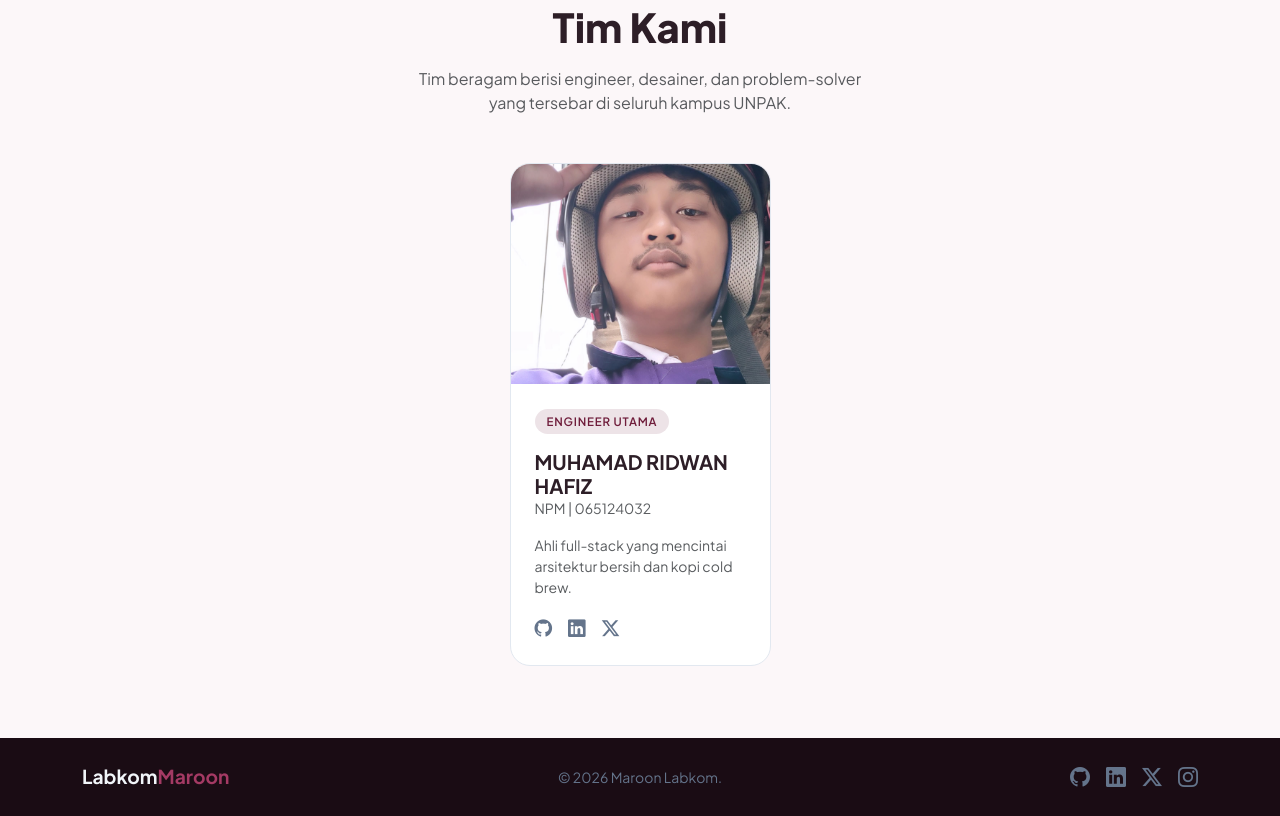
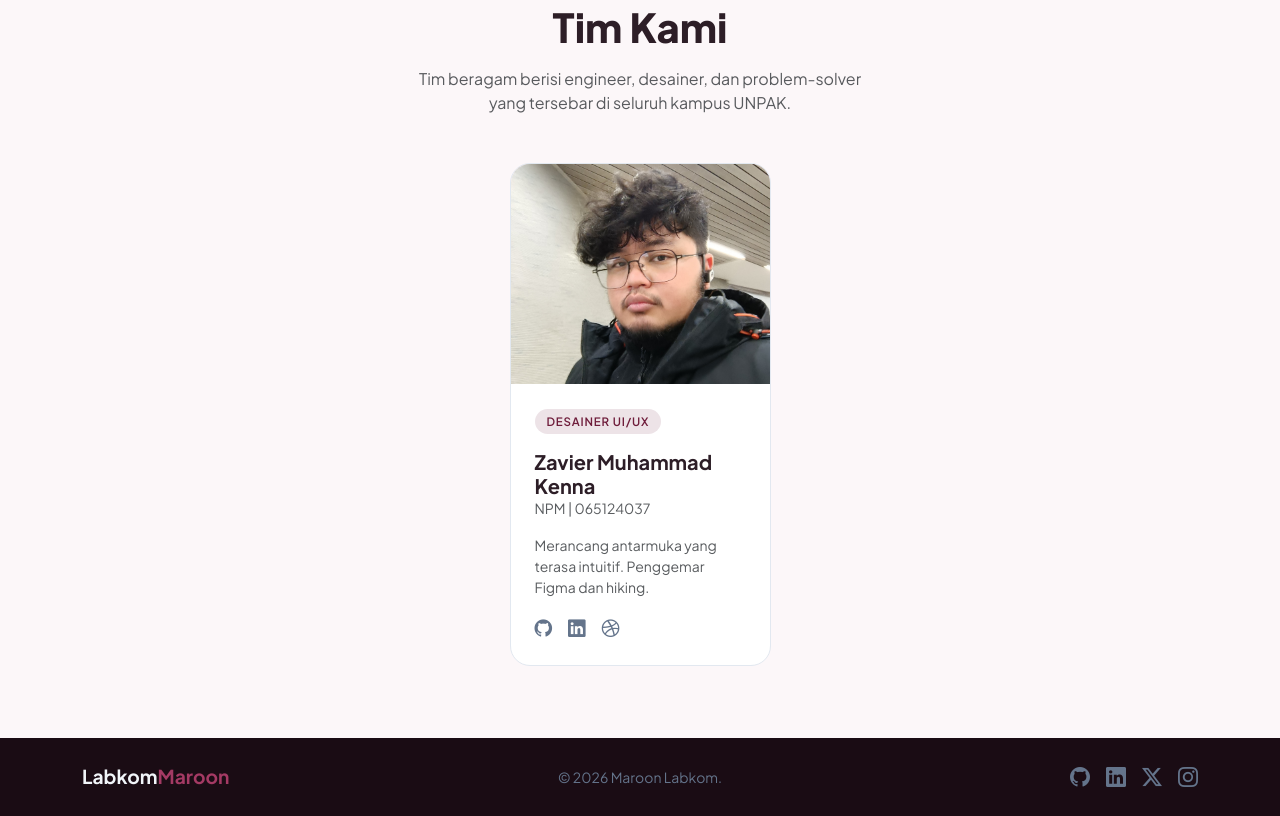
Before and after one commit to MUHWANFIZ/SE-Pertemuan-5, a plain HTML site: page index.html in a window 1280 px wide. Shown: the part 1965-2781 px from the top of the page. Drawn offline with nearby package versions, Linux system fonts and the light colour scheme.

Commit message:
tambah bio B

```diff
--- a/index.html
+++ b/index.html
@@ -260,21 +260,21 @@
           <div class="team-card bg-white h-100">
             <div class="photo-wrap">
               <img
-                src="images/tim_1.jpeg"
-                alt="RIDWAN"
+                src="images/tim_2.jpg"
+                alt="Ken"
               />
             </div>
             <div class="p-4">
-              <span class="role-badge mb-2">Engineer Utama</span>
-              <h5 class="fw-700 mb-0 mt-2" style="font-weight:700;">MUHAMAD RIDWAN HAFIZ</h5>
-              <p class="text-muted small mb-3">NPM | 065124032</p>
+              <span class="role-badge mb-2">Desainer UI/UX</span>
+              <h5 class="fw-700 mb-0 mt-2" style="font-weight:700;">Zavier Muhammad Kenna</h5>
+              <p class="text-muted small mb-3">NPM | 065124037</p>
               <p class="text-muted small mb-3">
-                Ahli full-stack yang mencintai arsitektur bersih dan kopi cold brew.
+                Merancang antarmuka yang terasa intuitif. Penggemar Figma dan hiking.
               </p>
               <div class="d-flex gap-3">
                 <a href="#" class="social-link"><i class="bi bi-github"></i></a>
                 <a href="#" class="social-link"><i class="bi bi-linkedin"></i></a>
-                <a href="#" class="social-link"><i class="bi bi-twitter-x"></i></a>
+                <a href="#" class="social-link"><i class="bi bi-dribbble"></i></a>
               </div>
             </div>
           </div>
```
Also changed, not shown: images/tim_2.jpg (renamed from images/Ken.jpg).
